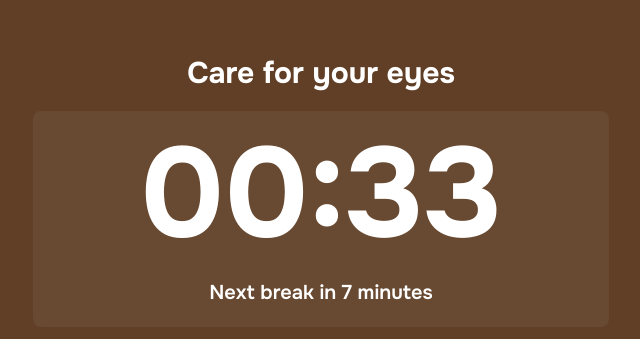
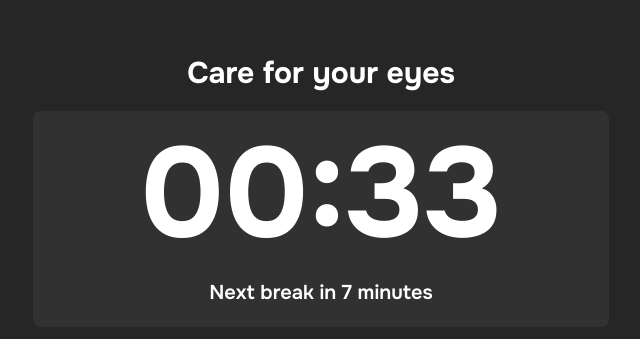
Before and after one commit to lui5gl/care-for-your-eyes, a Next.js app: page / in a window 1280 px wide. Shown: the part 209-548 px from the top of the page, without its empty margins (319-959 px from the left). Built offline with nearby package versions, Linux system fonts and the light colour scheme.

Commit message:
feat: change color beige for neutral

```diff
--- a/app/page.tsx
+++ b/app/page.tsx
@@ -34,7 +34,7 @@ export default function Home() {
   }, [current_hour, current_minute, next_break]);
 
   return (
-    <main className="min-h-screen bg-beige text-white flex items-center justify-center flex-col gap-5 select-none px-5">
+    <main className="min-h-screen bg-neutral-800 text-white flex items-center justify-center flex-col gap-5 select-none px-5">
       <h1 className="font-bold text-3xl">Care for your eyes</h1>
       <section className="bg-white/5 p-5 rounded-lg w-full max-w-xl grid gap-5 place-content-center">
         <span className="font-bold text-9xl">
--- a/tailwind.config.ts
+++ b/tailwind.config.ts
@@ -7,11 +7,7 @@ const config: Config = {
     "./app/**/*.{js,ts,jsx,tsx,mdx}",
   ],
   theme: {
-    extend: {
-      colors: {
-        beige: "#603F26",
-      },
-    },
+    extend: {},
   },
   plugins: [],
 };
```
